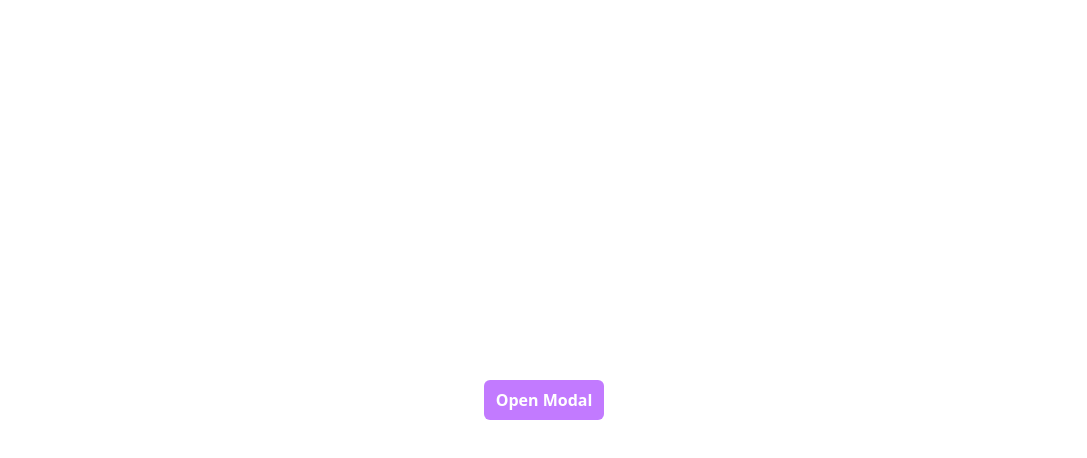
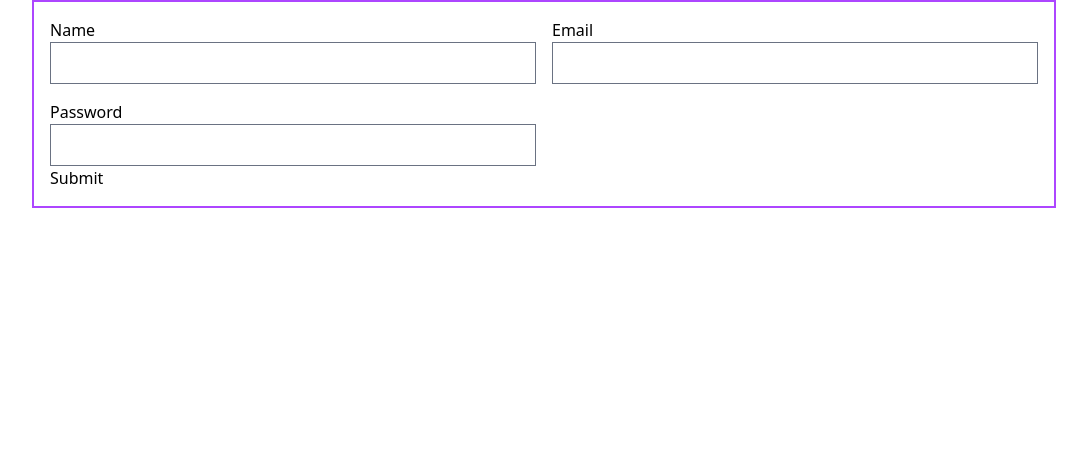
Before and after one commit to zesanahmed/react-reusable-components, a React (Vite) app: page / in a window 1280 px wide. Shown: the top 458 px of the page, without its empty margins (96-1183 px from the left). Built offline with nearby package versions, Linux system fonts and the light colour scheme.

Commit message:
Install React hook form

```diff
--- a/package.json
+++ b/package.json
@@ -14,12 +14,14 @@
     "clsx": "^2.1.1",
     "react": "^18.3.1",
     "react-dom": "^18.3.1",
+    "react-hook-form": "^7.56.3",
     "react-router-dom": "^7.5.3",
     "tailwind-merge": "^3.2.0",
     "tailwindcss": "^4.1.5"
   },
   "devDependencies": {
     "@eslint/js": "^9.9.0",
+    "@tailwindcss/forms": "^0.5.10",
     "@types/react": "^18.3.3",
     "@types/react-dom": "^18.3.0",
     "@vitejs/plugin-react": "^4.3.1",
--- a/src/App.tsx
+++ b/src/App.tsx
@@ -1,25 +1,10 @@
-import { useState } from "react";
-import Button from "./components/ui/Button";
+import NormalForm from "./components/normalForm/NormalForm";
 import Container from "./components/ui/Container";
-import Modal from "./components/ui/Modal";
 
 function App() {
-  const [modal, setModal] = useState(false);
-  const handleModal = () => {
-    setModal(!modal);
-  };
   return (
     <Container>
-      <div className="h-screen w-full flex justify-center items-center">
-        <Button onClick={() => setModal((prev) => !prev)}>Open Modal</Button>
-        <Modal isOpen={modal} onClose={handleModal}>
-          <Modal.Header>
-            <h4>This is modal title</h4>
-            <Modal.CloseButton></Modal.CloseButton>
-          </Modal.Header>
-          <h1 className="text-2xl text-center my-2">This is a modal</h1>
-        </Modal>
-      </div>
+      <NormalForm></NormalForm>
     </Container>
   );
 }
--- /dev/null
+++ b/src/components/normalForm/NormalForm.tsx
@@ -0,0 +1,57 @@
+import { useForm } from "react-hook-form";
+
+const NormalForm = () => {
+  const { register, handleSubmit } = useForm();
+
+  const onSubmit = (data) => {
+    console.log(data);
+  };
+  return (
+    <div>
+      <form
+        onSubmit={handleSubmit(onSubmit)}
+        className="border-2 border-purple-500 max-w-5xl mx-auto
+        p-4"
+      >
+        <div className="grid grid-cols-2 gap-4">
+          <div>
+            <label htmlFor="name" className="block">
+              Name
+            </label>
+            <input
+              className="w-full"
+              type="text"
+              id="name"
+              {...register("name")}
+            />
+          </div>
+          <div>
+            <label htmlFor="email" className="block">
+              Email
+            </label>
+            <input
+              className="w-full"
+              type="text"
+              id="name"
+              {...register("email")}
+            />
+          </div>
+          <div>
+            <label htmlFor="password" className="block">
+              Password
+            </label>
+            <input
+              className="w-full"
+              type="text"
+              id="password"
+              {...register("password")}
+            />
+          </div>
+        </div>
+        <button type="submit">Submit</button>
+      </form>
+    </div>
+  );
+};
+
+export default NormalForm;
--- a/src/index.css
+++ b/src/index.css
@@ -1,3 +1,5 @@
 @import "tailwindcss";
 @import "./style/button.css";
 @import "./style/typography.css";
+
+@plugin '@tailwindcss/forms';
```
Also changed, not shown: 1 other file (tests, documents, lock files or other folders).
